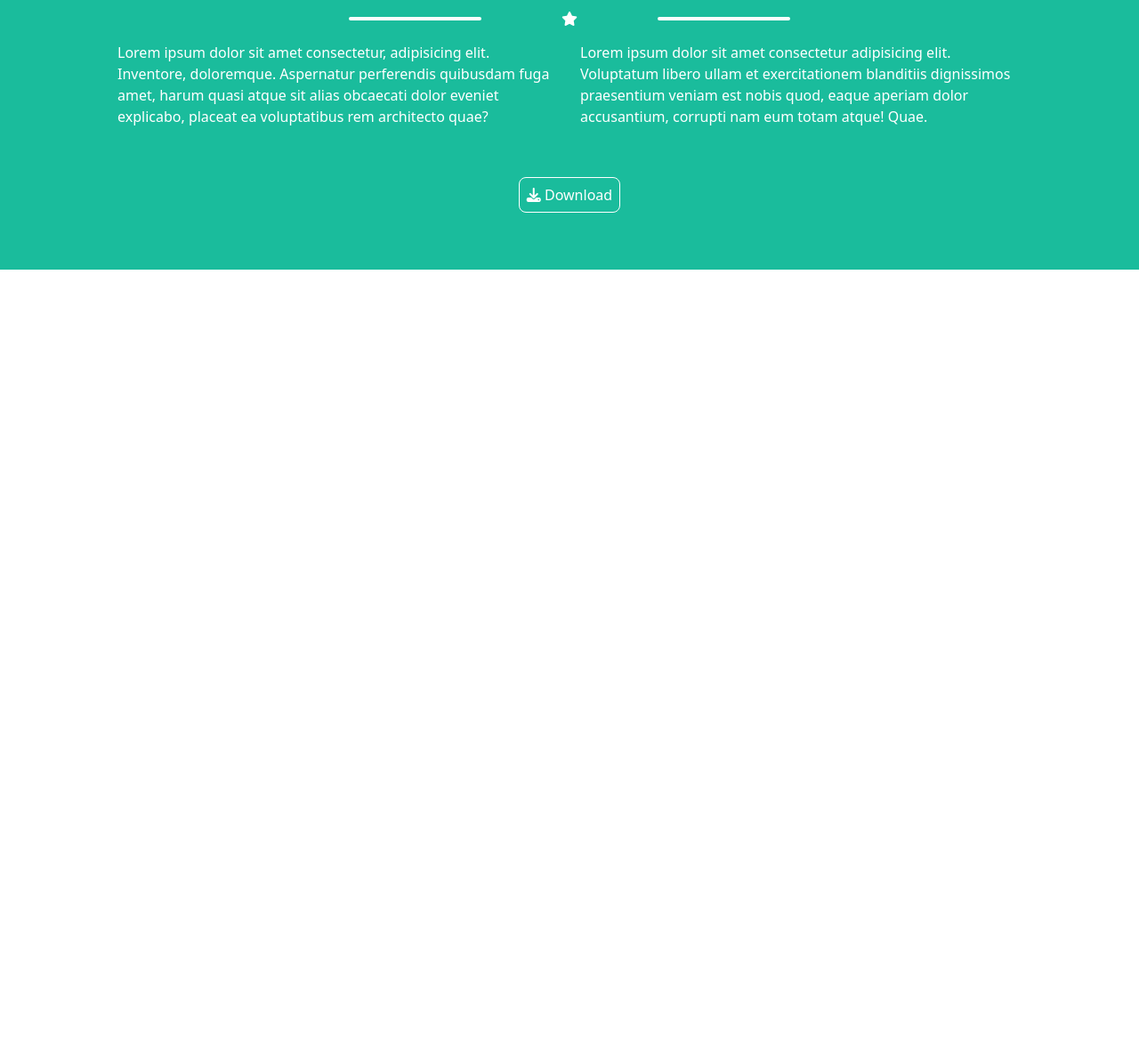
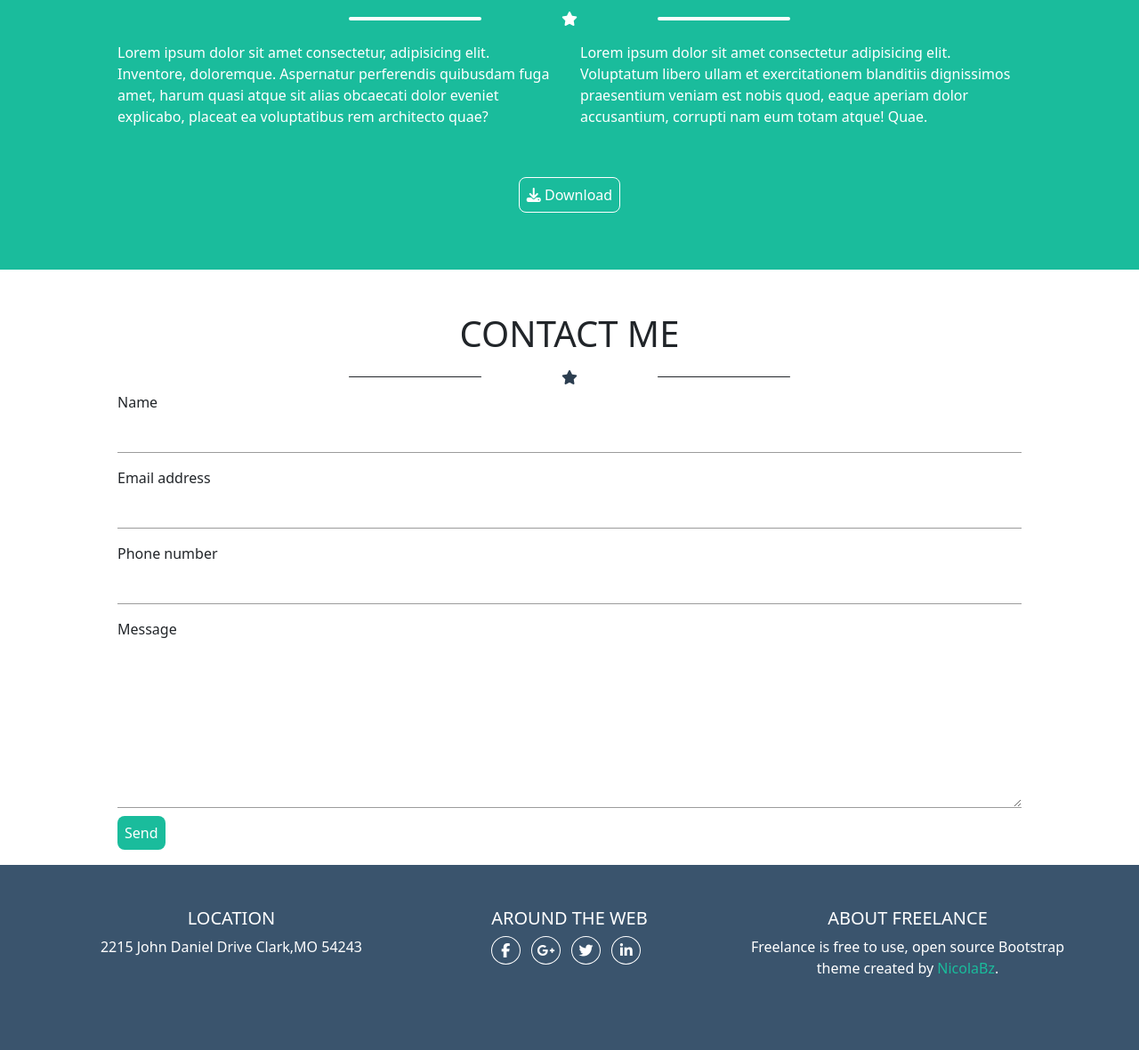
Before and after one commit to nicolabzz/html-css-bootstrap-freelancer, a plain HTML site: page index.html in a window 1280 px wide. Shown: the part 1268-2448 px from the top of the page at 89% size. Before the commit the page ends 1571 px from the top, so only its background shows below. Drawn offline with nearby package versions, Linux system fonts and the light colour scheme.

Commit message:
last srction and footer done

```diff
--- a/css/style.css
+++ b/css/style.css
@@ -1,7 +1,32 @@
-/* colors */
-.ms_2CE50 { background-color: #2C3E50; }
+/* backgrounds colors */
+.ms_bgc2C3E50 {
+    background-color: #2C3E50;
+}
 
-.ms_1ABC9C { background-color: #1ABC9C; }
+.ms_1ABC9C {
+    background-color: #1ABC9C;
+}
+
+.ms_3A546D {
+    background-color: #3A546D;
+}
+
+
+/* text color */
+.ms_txt2C3E50 {
+    color: #2C3E50;
+}
+
+.ms_txt1ABC9C {
+    color: #1ABC9C;
+}
+
+/* border color */
+.ms_br2C3E50 {
+    border: #2C3E50;
+    height: 3px;
+}
+
 
 /* stuffs */
 .xx-large{
@@ -11,3 +36,18 @@
 .px-100 {
     padding: 0 120px;
 }
+
+.ms_form.form-control{
+    border-top: none;
+    border-right: none;
+    border-bottom: 1px solid rgb(155, 155, 155);
+    border-left: none;
+    border-radius: unset;
+}
+
+.ms_line-align {
+    display: inline-block;
+    width: 33px;
+    text-align: center;
+    line-height: 30px;
+}
--- a/index.html
+++ b/index.html
@@ -24,8 +24,8 @@
 </head>
 
 <body>
-    <!-- header -->
-    <header class="ms_2CE50">
+    <!-- header (first section)-->
+    <header class="ms_bgc2C3E50">
         <div class="container">
             <div class="row justify-content-between pb-4 pt-4 align-items-center">
 
@@ -40,7 +40,7 @@
                         <li class="list-inline-item"><a href="" class="text-white text-decoration-none">CONTACT</a></li>
                     </ul>
                     <a href="" class="text-gray border border-white pe-2 ps-2 fs-3 rounded d-sm-block d-md-none"><i
-                            class="fa-solid fa-bars"></i></a>
+                        class="fa-solid fa-bars ms_txt2C3E50"></i></a>
                 </div>
             </div>
         </div>
@@ -89,13 +89,13 @@
             <div class="col-12 mb-3">
                 <div class="row justify-content-center align-items-center">
                     <div class="col-2 col-offset-5">
-                        <hr class="ms_hr_2CE50 opacity-100 rounded-pill">
+                        <hr class="opacity-100 rounded-pill">
                     </div>
                     <div class="col-1 text-center">
-                        <i class="fa-solid fa-star ms_text_2CE50"></i>
+                        <i class="fa-solid fa-star ms_txt2C3E50"></i>
                     </div>
                     <div class="col-2">
-                        <hr class="ms_hr_2CE50 opacity-100 rounded-pill">
+                        <hr class="opacity-100 rounded-pill">
                     </div>
                 </div>
             </div>
@@ -150,8 +150,78 @@
     </section>
 
     <!-- fifth section -->
-    <section class="">
+    <section class="px-100">
+        <div class="container pt-5 pb-4">
+            <div class="row">
+                <div class="text-center">
+                    <h1>CONTACT ME</h1>
+                </div>
 
+                <div class="col-12">
+                    <div class="row justify-content-center align-items-center">
+                        <div class="col-2">
+                            <hr class=" opacity-100 rounded-pill">
+                        </div>
+                        <div class="col-2 text-center ">
+                            <i class="fa-solid fa-star ms_txt2C3E50"></i>
+                        </div>
+                        <div class="col-2">
+                            <hr class="opacity-100 rounded-pill">
+                        </div>
+                    </div>
+                </div>
+            </div>
+
+            <div class="row">
+                <div class="mb-3 ">
+                    <label for="exampleFormControlInput1" class="form-label">Name</label>
+                    <input type="email" class="form-control ms_form" id="exampleFormControlInput1">
+                </div>
+                <div class="mb-3">
+                    <label for="exampleFormControlInput1" class="form-label">Email address</label>
+                    <input type="email" class="form-control ms_formform-control ms_form" id="exampleFormControlInput1">
+                </div>
+                <div class="mb-3">
+                    <label for="exampleFormControlInput1" class="form-label">Phone number</label>
+                    <input type="email" class="form-control ms_form" id="exampleFormControlInput1">
+                </div>
+                <div class="mb-3">
+                    <label for="exampleFormControlTextarea1" class="form-label">Message</label>
+                    <textarea class="form-control ms_form" id="exampleFormControlTextarea1" rows="7"></textarea>
+                </div>
+
+                <div>
+                    <a href="" class="ms_1ABC9C text-white text-decoration-none p-2 rounded-3">Send</a>
+                </div>
+
+
+            </div>
+        </div>
+    </section>
+
+    <!-- sixth section -->
+    <section class="ms_3A546D  pt-5 pb-5">
+        <div class="container">
+            <div class="row text-center text-white">
+                <div class="col-sm-12 col-md-4 pb-3">
+                    <h5>LOCATION</h5>
+                    <p class="mb-0">2215 John Daniel Drive Clark,MO 54243</p>
+                </div>
+
+                <div class="col-sm-12 col-md-4 pb-5">
+                    <h5>AROUND THE WEB</h5>
+                    <a href="" class="text-white me-2 border border-white rounded-circle ms_line-align"><i class="fa-brands fa-facebook-f"></i></a>
+                    <a href="" class="text-white me-2 border border-white rounded-circle ms_line-align"><i class="fa-brands fa-google-plus-g"></i></a>
+                    <a href="" class="text-white me-2 border border-white rounded-circle ms_line-align"><i class="fa-brands fa-twitter"></i></a>
+                    <a href="" class="text-white me-2 border border-white rounded-circle ms_line-align"><i class="fa-brands fa-linkedin-in"></i></a>
+                </div>
+
+                <div class="col-sm-12 col-md-4">
+                    <h5>ABOUT FREELANCE</h5>
+                    <p>Freelance is free to use, open source Bootstrap theme created by <a href="" class="ms_txt1ABC9C text-decoration-none">NicolaBz</a>.</li></p>
+                </div>
+            </div>
+        </div>
     </section>
 
 </body>
```
